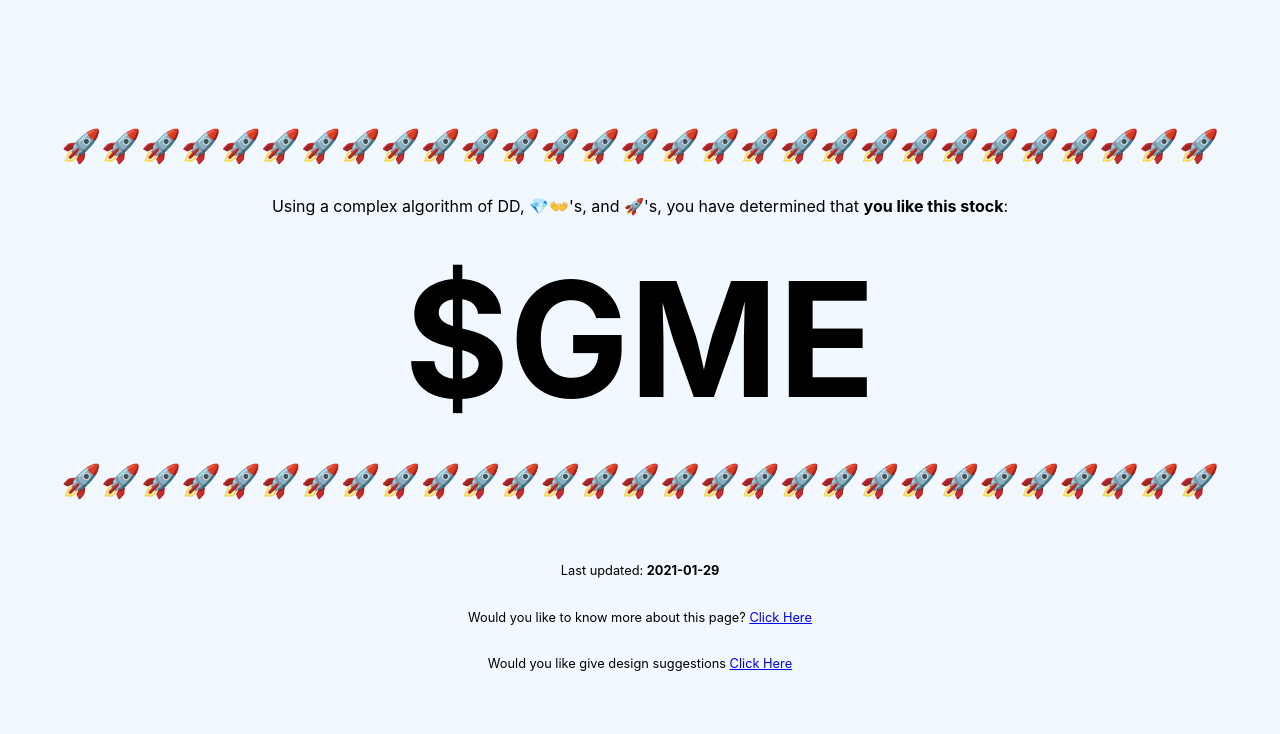
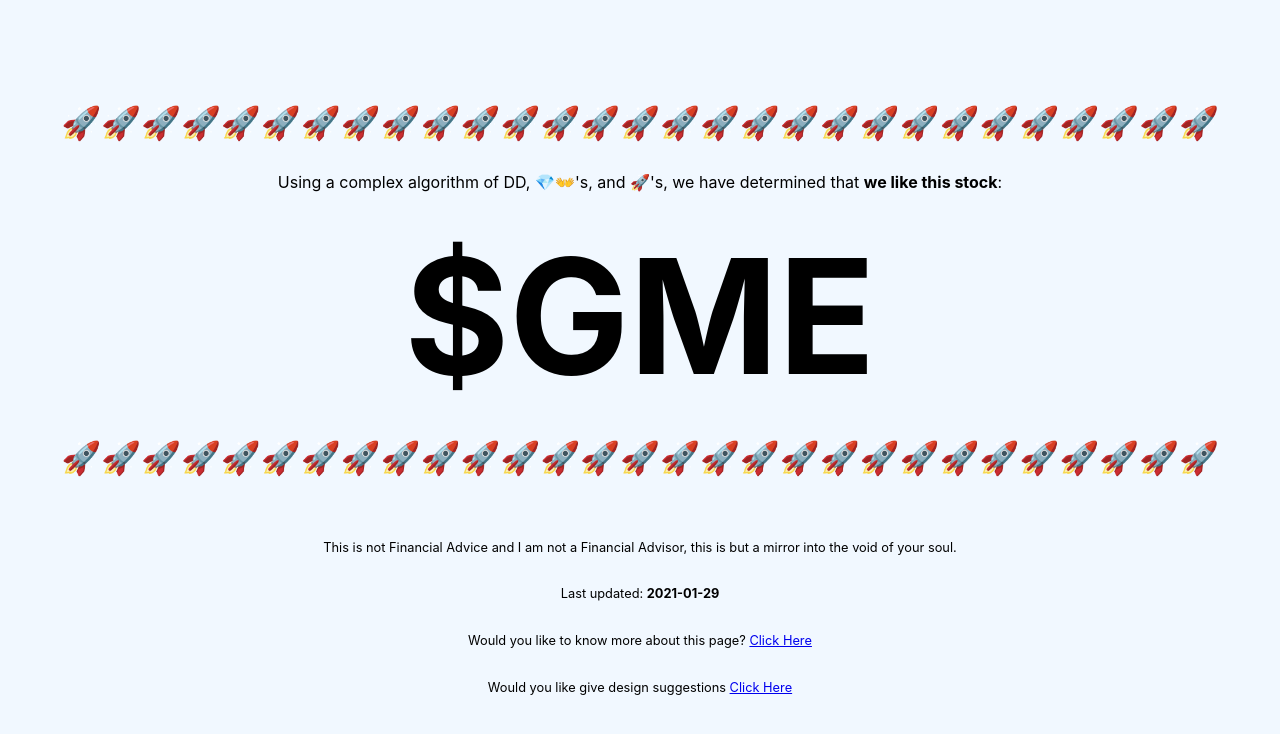
Before and after one commit to welikethisstock/welikethisstock.github.io, a plain HTML site: page index.html in a window 1280 px wide. Drawn offline with Linux system fonts and the light colour scheme; a web font is replaced by a local one.

Commit message:
Update index.html

```diff
--- a/index.html
+++ b/index.html
@@ -28,7 +28,7 @@
                 🚀🚀🚀🚀🚀🚀🚀🚀🚀🚀🚀🚀🚀🚀🚀🚀🚀🚀🚀🚀🚀🚀🚀🚀🚀🚀🚀🚀🚀
             </h1>
             <p>
-                Using a complex algorithm of DD, 💎👐's, and 🚀's, you have determined that <b>you like this stock</b>:
+                Using a complex algorithm of DD, 💎👐's, and 🚀's, we have determined that <b>we like this stock</b>:
             </p>
             <h1 id="ticker">
                 $GME
@@ -38,9 +38,11 @@
             </h1>
         </article>
         <footer>
+            <p>This is not Financial Advice and I am not a Financial Advisor, this is but a mirror into the void of your soul.</p>
             <p>Last updated: <b id="updated">2021-01-29</b></p>
             <p>Would you like to know more about this page? <a href="mailto:complaints@sec.gov">Click Here</a></p>
             <p>Would you like give design suggestions <a href="mailto:fu@notagraphicdesigner.com">Click Here</a></p>
+
         </footer>
     </div>
 
```
